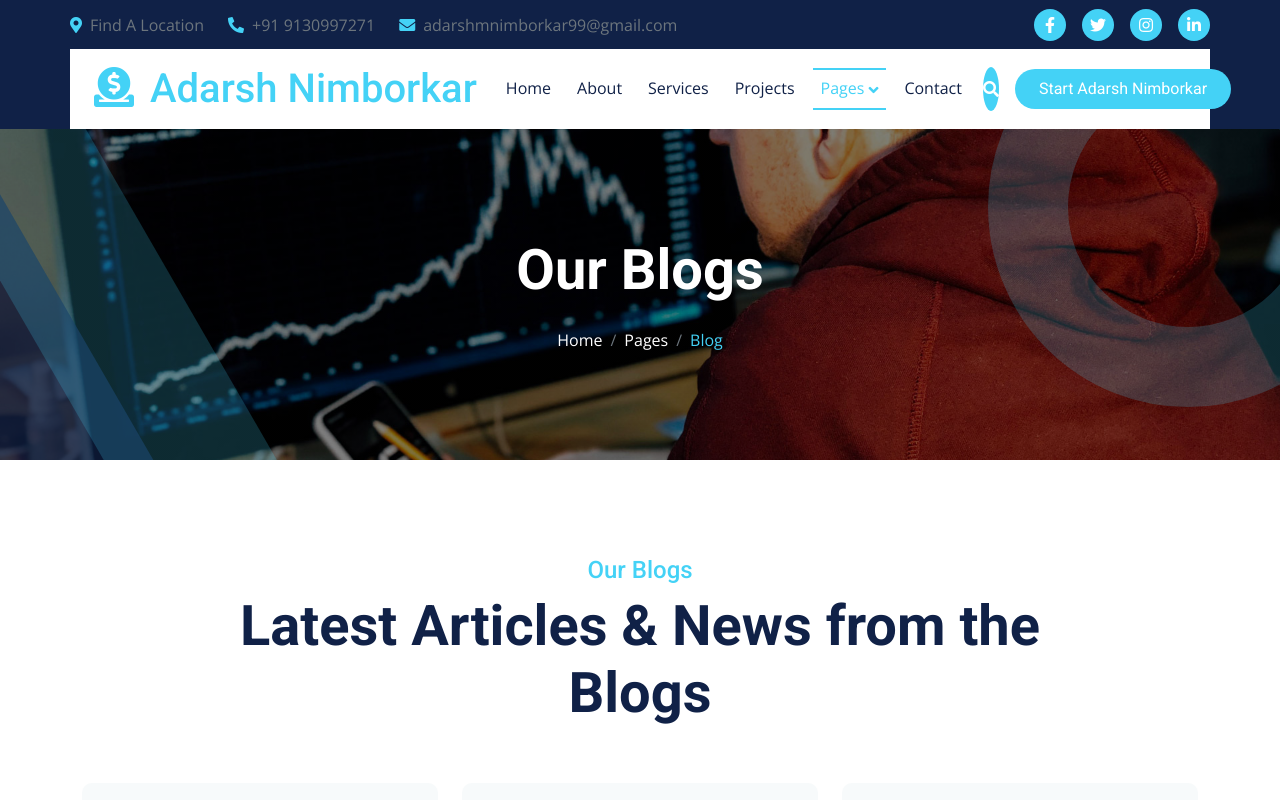
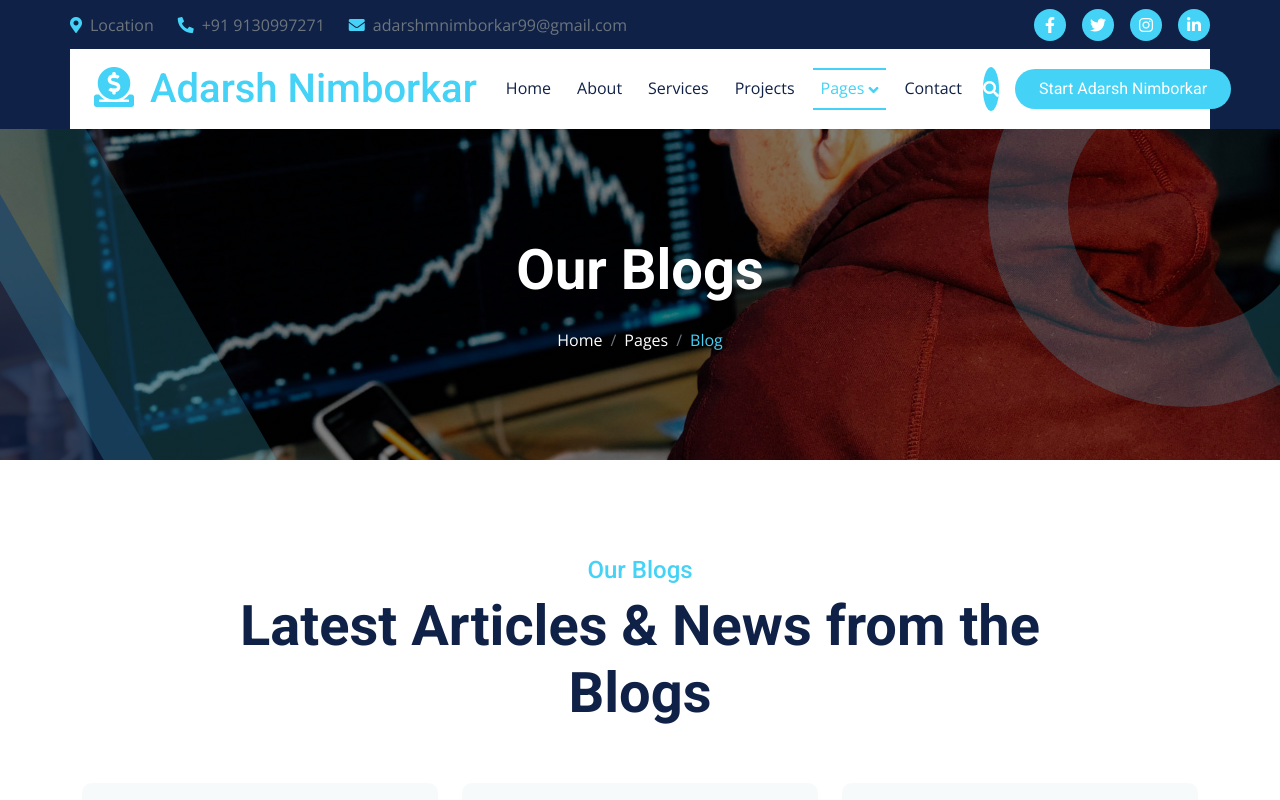
Before and after one commit to Adarsh271099/Adarsh271099.github.io, a plain HTML site: page blog.html in a window 1280 px wide. Shown: the top 800 px of the page. Drawn offline with nearby package versions, Linux system fonts and the light colour scheme.

Commit message:
Update blog.html

```diff
--- a/blog.html
+++ b/blog.html
@@ -48,7 +48,7 @@
                 <div class="row gx-0 align-items-center" style="height: 45px;">
                     <div class="col-lg-8 text-center text-lg-start mb-lg-0">
                         <div class="d-flex flex-wrap">
-                            <a href="https://maps.app.goo.gl/HdTv9qnB5CyYfZqv6" class="text-muted me-4"><i class="fas fa-map-marker-alt text-primary me-2"></i>Find A Location</a>
+                            <a href="https://maps.app.goo.gl/HdTv9qnB5CyYfZqv6" class="text-muted me-4"><i class="fas fa-map-marker-alt text-primary me-2"></i>Location</a>
                             <a href="#" class="text-muted me-4"><i class="fas fa-phone-alt text-primary me-2"></i>+91 9130997271</a>
                             <a href="#" class="text-muted me-0"><i class="fas fa-envelope text-primary me-2"></i>adarshmnimborkar99@gmail.com</a>
                         </div>
```
